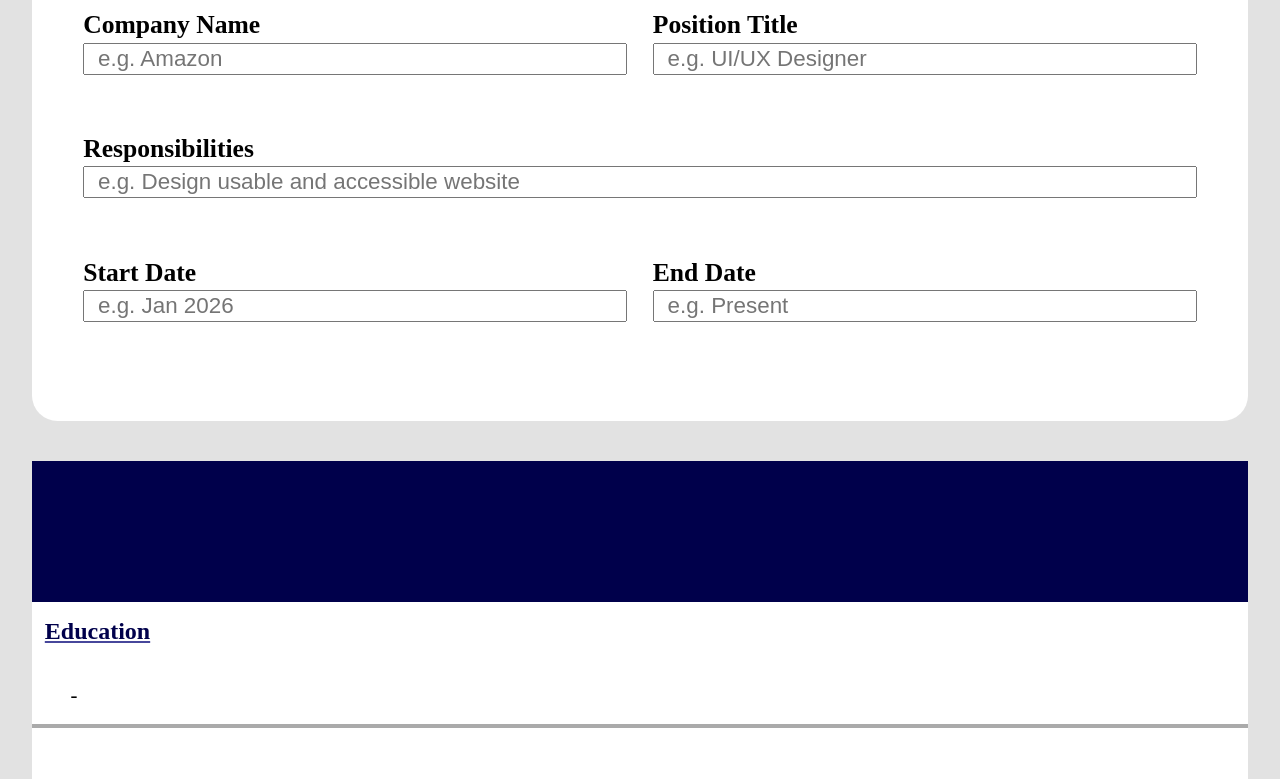
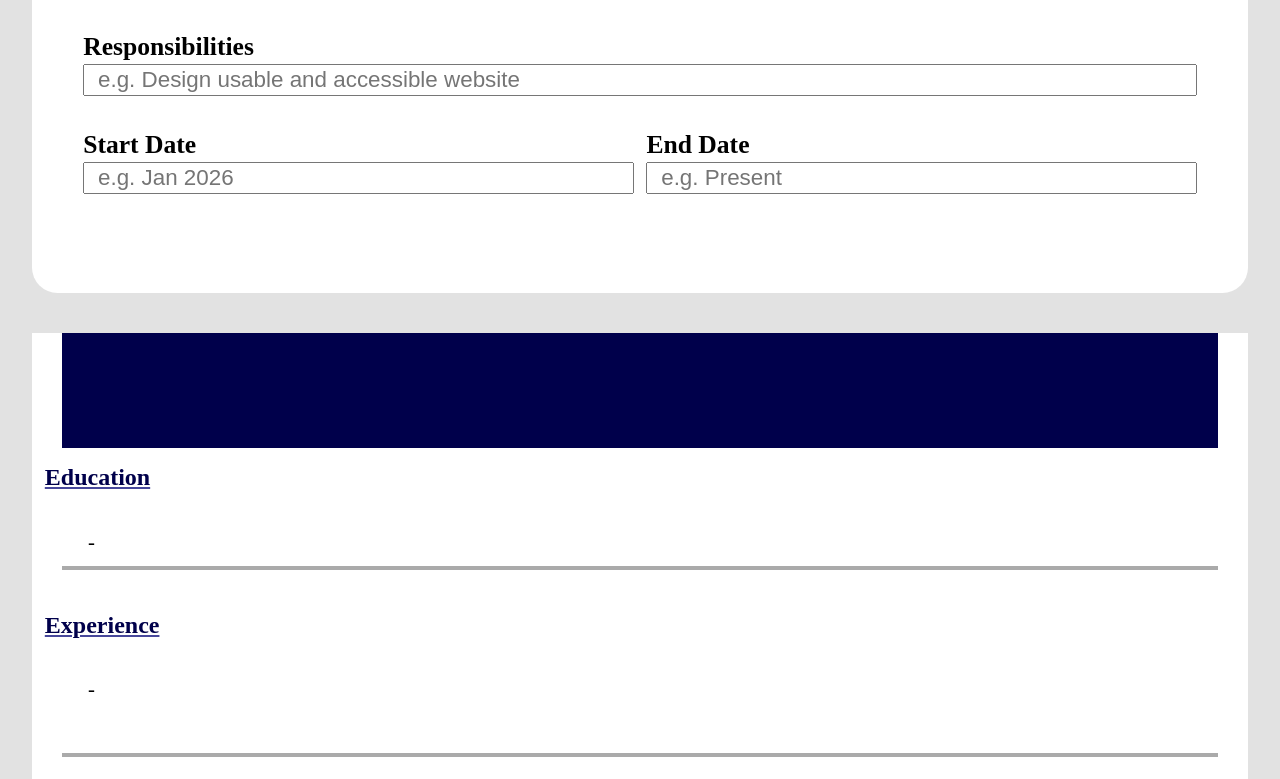
Before and after one commit to Salypse/cv-application, a React (Vite) app: page / in a window 1280 px wide. Shown: the part 1161-1940 px from the top of the page. Built offline with nearby package versions, Linux system fonts and the light colour scheme.

Commit message:
Fix readability and repeated css values

```diff
--- a/src/App.css
+++ b/src/App.css
@@ -5,6 +5,8 @@
    --dark-green: #054e23;
    --dark-blue: #00004b;
    --light-blue: #47479b;
+
+   --input-preview-text: clamp(1rem, 4vw, 1.3rem);
 }
 
 * {
@@ -15,7 +17,6 @@
 
 #root {
    width: 100%;
-   height: auto;
 
    display: flex;
    flex-direction: column;
@@ -25,9 +26,6 @@
 
 ul {
    list-style-type: none;
-
-   display: grid;
-   gap: 2vw;
 }
 
 li {
@@ -37,7 +35,7 @@ li {
 .maker-header {
    display: flex;
    align-items: center;
-   justify-content: start;
+   justify-content: flex-start;
 
    width: 100%;
    padding: 1vw 1vw 1vw 0;
@@ -133,9 +131,11 @@ li {
 
 .row {
    display: flex;
+
    padding: 1vw;
-   gap: 2vw;
+   gap: 1vw;
    width: 100%;
+
    text-align: left;
 }
 
@@ -147,17 +147,26 @@ li {
    background-color: var(--white);
 
    display: grid;
-   grid-template-rows: 1fr 3fr 3fr;
+   grid-template-rows: auto auto 1fr;
 }
 
 .preview-section ul {
-   height: 100%;
-   width: 100%;
+   height: auto;
+   width: 95%;
 
    display: grid;
+   gap: 1vw;
    align-items: center;
    justify-content: center;
+   justify-self: center;
+
    text-align: center;
+   font-size: var(--input-preview-text);
+}
+
+.preview-section ul:not(:first-child) {
+   margin: 2vw 0;
+   border-bottom: 0.5vh solid var(--light-grey);
 }
 
 .preview-section h2 {
@@ -168,15 +177,25 @@ li {
    text-decoration: underline;
    text-decoration-color: var(--light-blue);
 }
+
 .personal-input-preview {
    grid-template-columns: 1fr;
    grid-template-rows: 1.5fr 1fr 1fr;
 
    background-color: var(--dark-blue);
 
-   font-size: clamp(1rem, 4vw, 1.3rem);
    font-weight: bold;
    color: var(--white);
+}
+
+.educational-input-preview {
+   grid-template-rows: 1fr;
+   grid-template-columns: auto 1fr;
+}
+
+.experience-input-preview {
+   grid-template-rows: auto repeat(1, 1fr);
+   grid-template-columns: auto 1fr;
 }
 
 .personal-input-preview img {
@@ -192,21 +211,9 @@ li {
 .preview-availability li,
 .preview-email li {
    display: flex;
+   justify-content: center;
    gap: 1vw;
-   align-items: center;
-   justify-content: center;
-}
-
-.educational-input-preview {
-   grid-template-rows: 1fr;
-   grid-template-columns: auto 1fr;
-
-   max-height: 20%;
-   margin: 2vw 0;
-   gap: 1vw;
-
-   font-size: clamp(1rem, 4vw, 1.3rem);
-   border-bottom: 0.5vh solid var(--light-grey);
+   padding: 0;
 }
 
 .preview-education-date {
@@ -237,18 +244,6 @@ li {
    font-weight: bold;
 }
 
-.experience-input-preview {
-   grid-template-rows: auto repeat(1, 1fr);
-   grid-template-columns: auto 1fr;
-
-   max-height: 25%;
-   margin: 2vw 0;
-   gap: 1vw;
-
-   font-size: clamp(1rem, 4vw, 1.3rem);
-   border-bottom: 0.5vh solid var(--light-grey);
-}
-
 .preview-experience-date {
    display: flex;
    align-self: flex-start;
@@ -263,7 +258,7 @@ li {
 }
 
 .preview-company-position li + li {
-   font-size: clamp(1.1rem, 4vw, 1.4vw);
+   font-size: clamp(1.1rem, 4vw, 1.4rem);
 }
 
 .preview-responsibilities {
```
